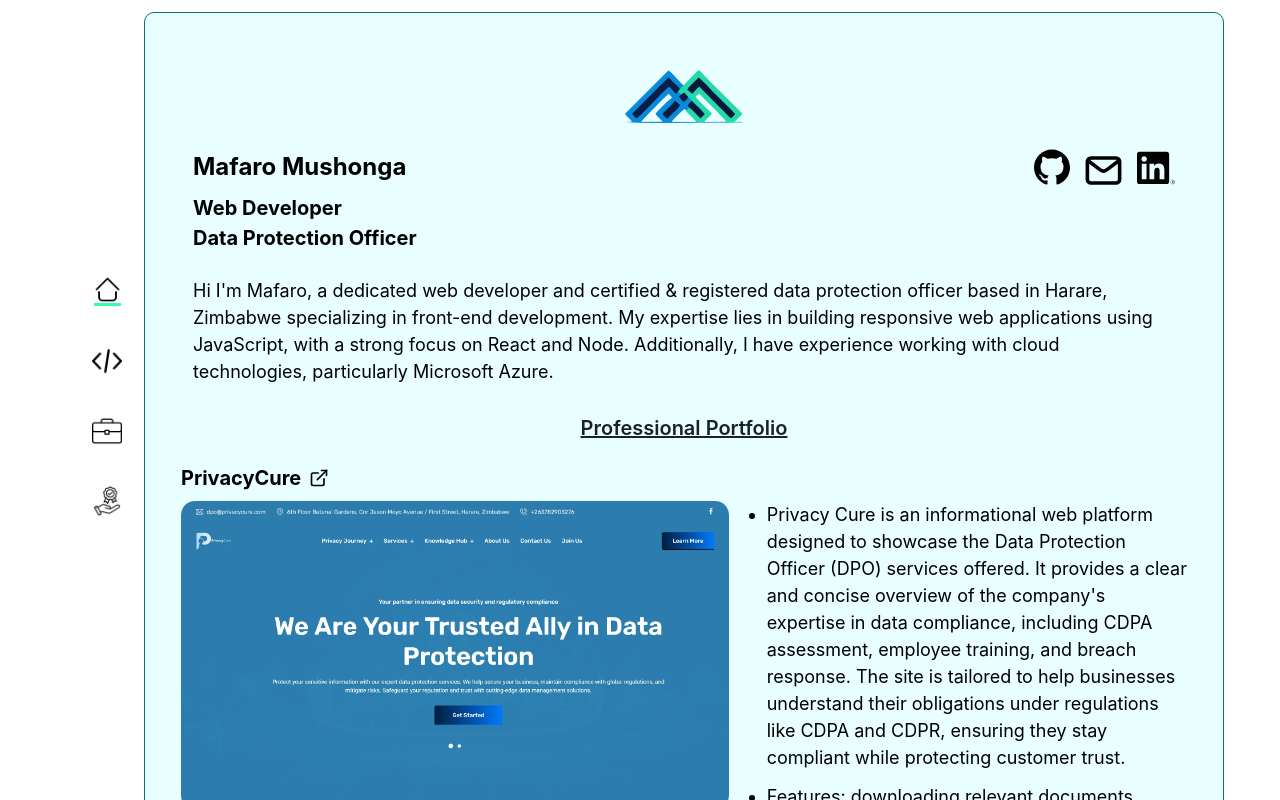
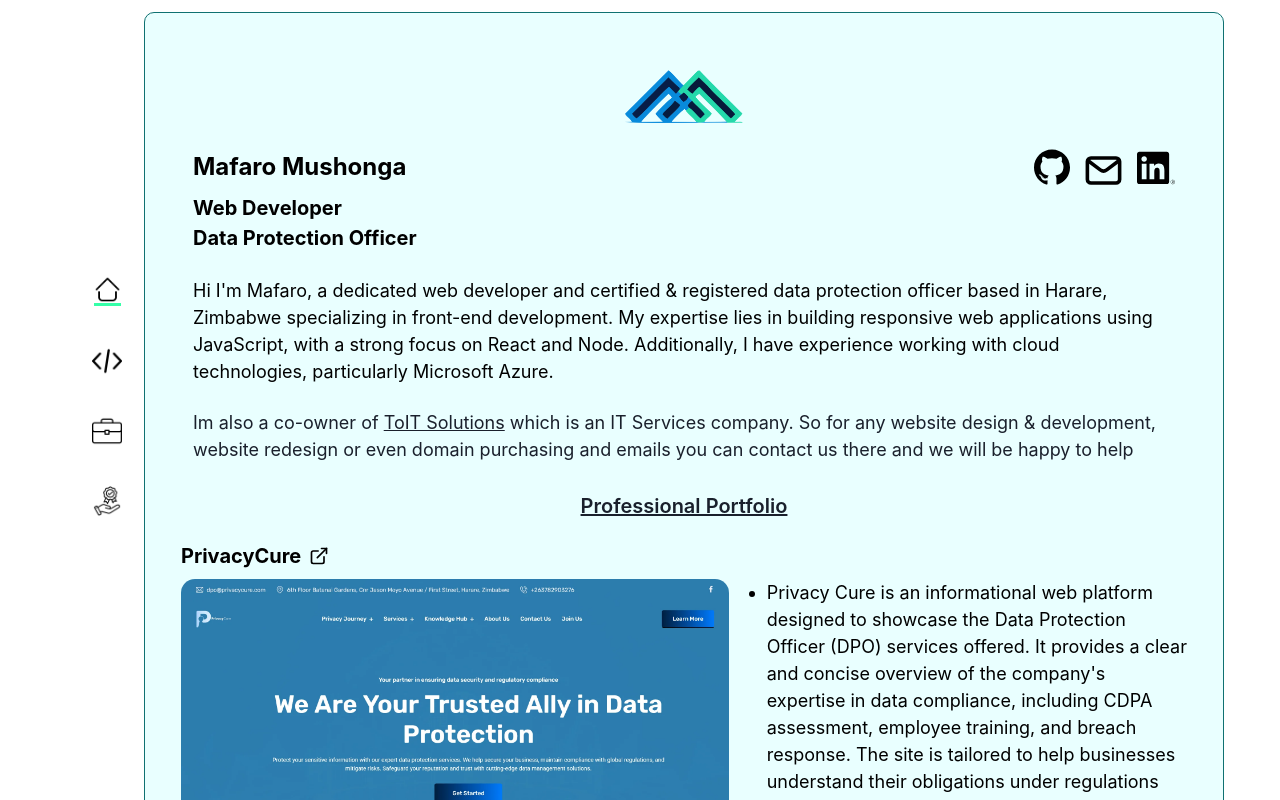
Before and after one commit to mafaro21/portfolio, a React (Vite) app: page / in a window 1280 px wide. Shown: the top 800 px of the page. Built offline with nearby package versions, Linux system fonts and the light colour scheme.

Commit message:
added Toit website link

```diff
--- a/src/components/footer.jsx
+++ b/src/components/footer.jsx
@@ -6,7 +6,7 @@ export default function Footer() {
   return (
     <Box pb={{ base: 14, lg: 0 }} bottom={0}>
       <Center bg={"#0E103D"} color={"white"} p={5}>
-        <Image src={mafa} h={"20px"} mx={2} /> 2025
+        <Image src={mafa} h={"20px"} mx={2} /> 2026
       </Center>
     </Box>
   );
--- a/src/pages/other.jsx
+++ b/src/pages/other.jsx
@@ -189,6 +189,24 @@ export default function Other() {
                   strong focus on React and Node. Additionally, I have
                   experience working with cloud technologies, particularly
                   Microsoft Azure.
+                </Text>
+              </Box>
+
+              <Box mt={6} px={3}>
+                <Text fontSize={{ base: "md", lg: "lg" }}>
+                  Im also a co-owner of{" "}
+                  <span _hover={{ color: "green" }}>
+                    <Link
+                      to={"https://toitsolutions.co.zw"}
+                      target="_blank"
+                      style={{ textDecoration: "underline" }}
+                    >
+                      ToIT Solutions
+                    </Link>
+                  </span>{" "}
+                  which is an IT Services company. So for any website design &
+                  development, website redesign or even domain purchasing and
+                  emails you can contact us there and we will be happy to help
                 </Text>
               </Box>
 
```
